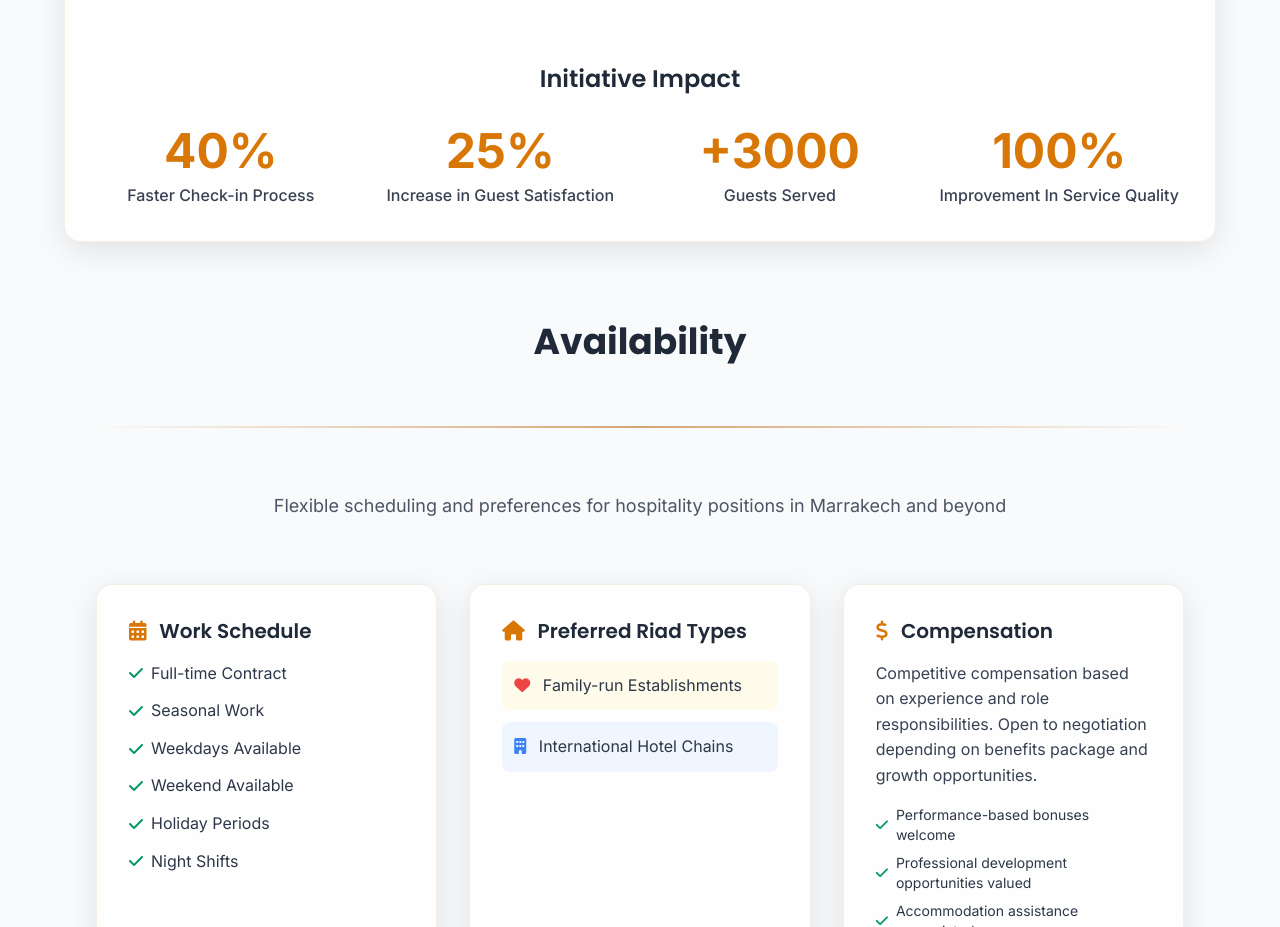
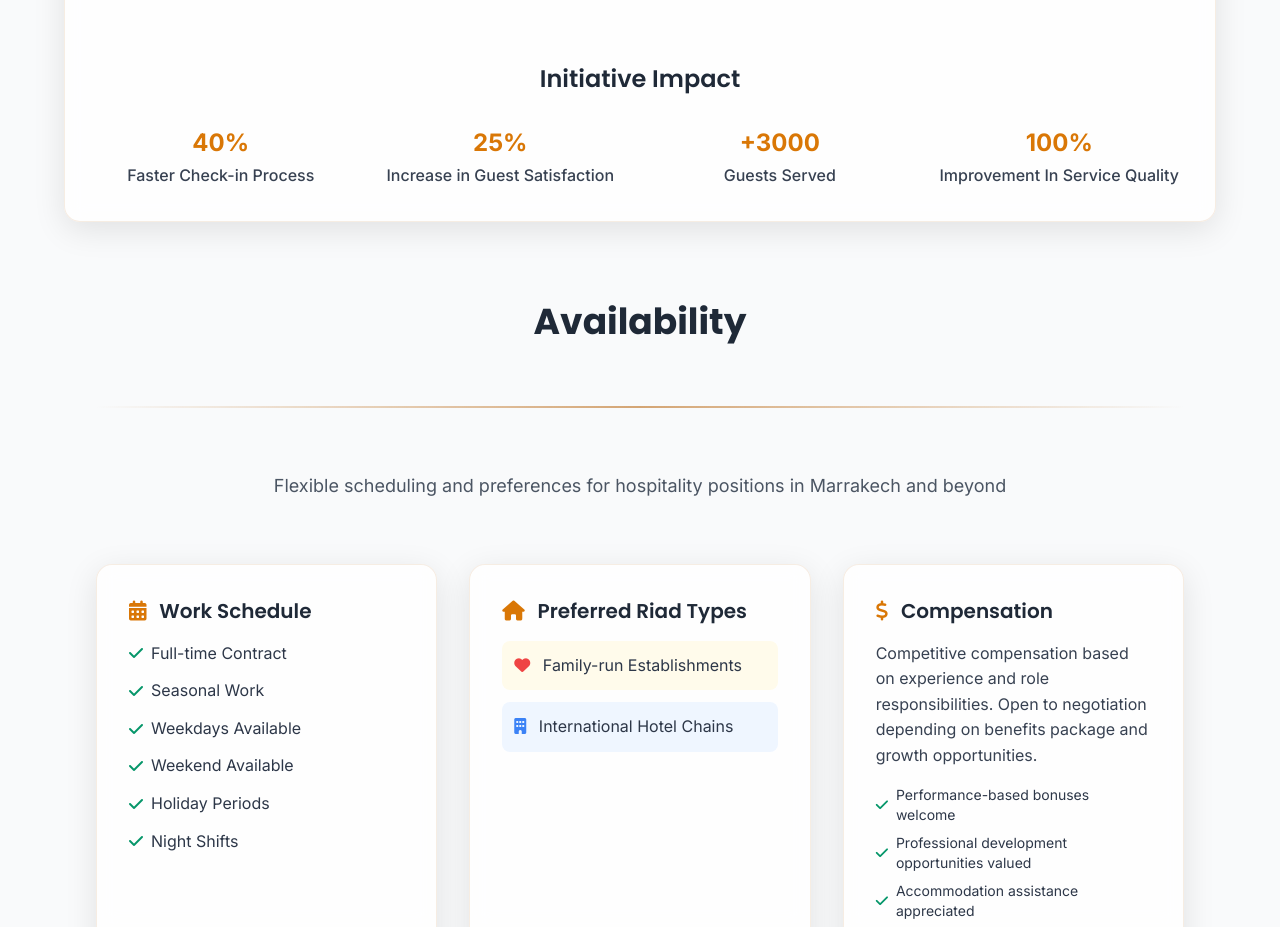
Before and after one commit to mounirbeni/Html, a plain HTML site: page Index.html in a window 1280 px wide. Shown: the part 8980-9907 px from the top of the page. Drawn offline with nearby package versions, Linux system fonts and the light colour scheme.

Commit message:
Index.html

```diff
--- a/Index.html
+++ b/Index.html
@@ -1191,19 +1191,19 @@ Demonstrated consistent excellence in delivering outstanding hospitality service
             <h3 class="font-poppins text-2xl font-semibold mb-8 text-center text-gray-800">Initiative Impact</h3>
             <div class="grid grid-cols-1 md:grid-cols-4 gap-8">
                 <div class="text-center">
-                    <div class="text-5xl font-bold text-yellow-600 mb-2 count-up" data-count="40" data-suffix="%">0%</div>
+                    <div class="text-2xl font-bold text-yellow-600 mb-1 count-up" data-count="40" data-suffix="%">0%</div>
                     <p class="text-gray-700 font-medium">Faster Check-in Process</p>
                 </div>
                 <div class="text-center">
-                    <div class="text-5xl font-bold text-yellow-600 mb-2 count-up" data-count="25" data-suffix="%">0%</div>
+                    <div class="text-2xl font-bold text-yellow-600 mb-1 count-up" data-count="25" data-suffix="%">0%</div>
                     <p class="text-gray-700 font-medium">Increase in Guest Satisfaction</p>
                 </div>
                 <div class="text-center">
-                    <div class="text-5xl font-bold text-yellow-600 mb-2 count-up" data-count="3000" data-prefix="+">+0</div>
+                    <div class="text-2xl font-bold text-yellow-600 mb-1 count-up" data-count="3000" data-prefix="+">+0</div>
                     <p class="text-gray-700 font-medium">Guests Served</p>
                 </div>
                 <div class="text-center">
-                <div class="text-5xl font-bold text-yellow-600 mb-2 count-up" data-count="100" data-suffix="%">0%</div>
+                <div class="text-2xl font-bold text-yellow-600 mb-1 count-up" data-count="100" data-suffix="%">0%</div>
                     <p class="text-gray-700 font-medium">Improvement In Service Quality</p>
                 </div>
             </div>
```
